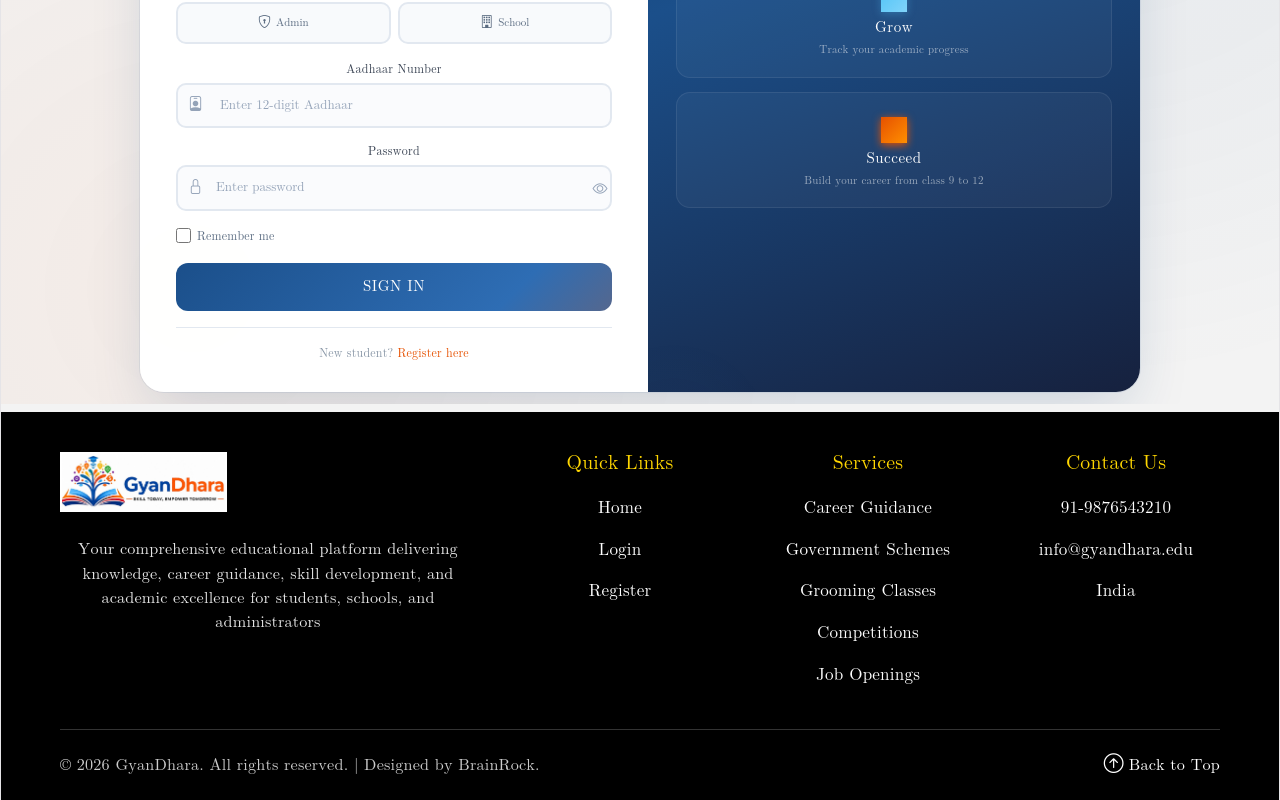
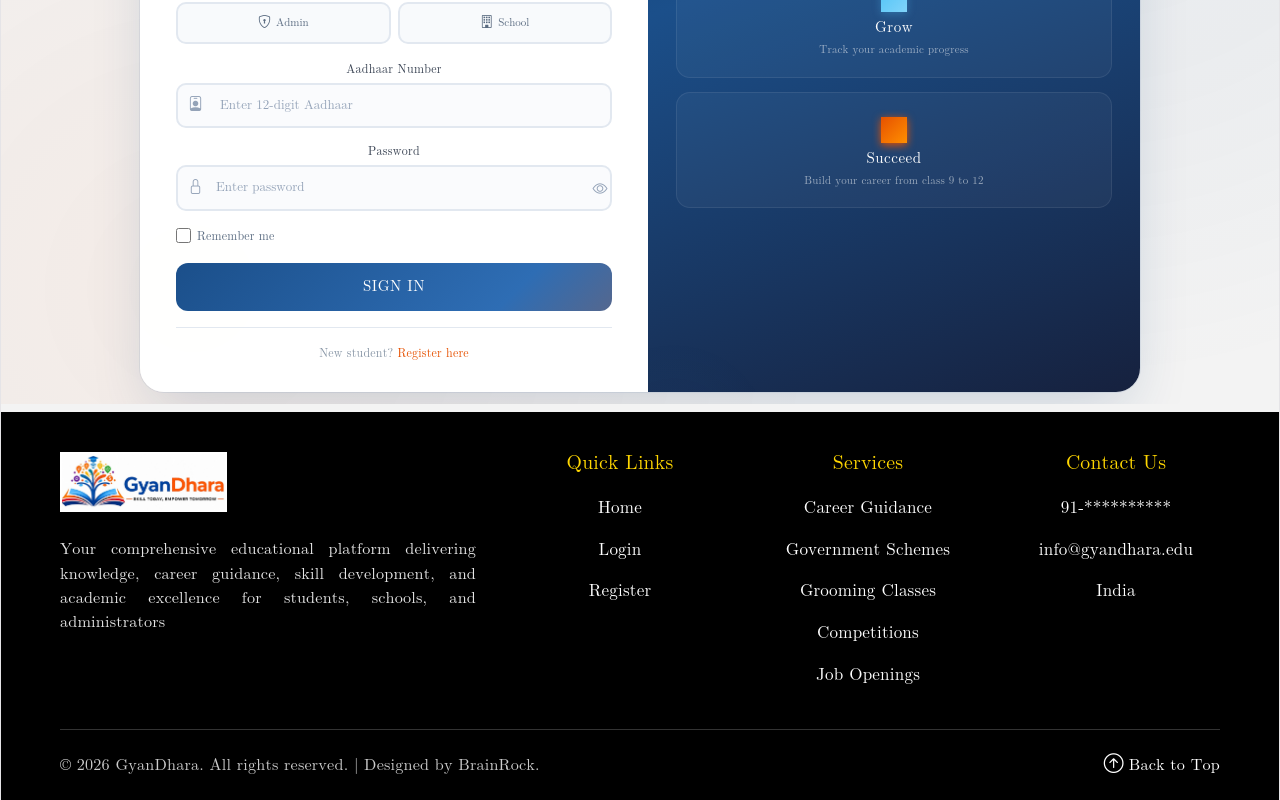
Before and after one commit to VAIBHAVTOMAR321/Gyandhara, a React (Vite) app: page /gyandhara/login in a window 1280 px wide. Shown: the part 425-1225 px from the top of the page. Built offline with nearby package versions, Linux system fonts and the light colour scheme.

Commit message:
updated footer

```diff
--- a/src/assets/css/footer.css
+++ b/src/assets/css/footer.css
@@ -53,6 +53,7 @@ background-color: #000;
   color: rgba(255, 255, 255, 0.9);
   line-height: 1.5;
   margin-top: 10px;
+  text-align: justify;
 }
 
 .footer-section-title {
--- a/src/components/footer/Footer.jsx
+++ b/src/components/footer/Footer.jsx
@@ -91,7 +91,7 @@ function Footer() {
            <div className="footer-services-section">
             <h4 className="footer-section-title">{t.contactUs}</h4>
             <ul className="footer-links">
-              <li><span className="footer-link-text">91-9876543210</span></li>
+              <li><span className="footer-link-text">91-**********</span></li>
               <li><span className="footer-link-text">info@gyandhara.edu</span></li>
               <li><span className="footer-link-text">{t.india}</span></li>
             </ul>
```
